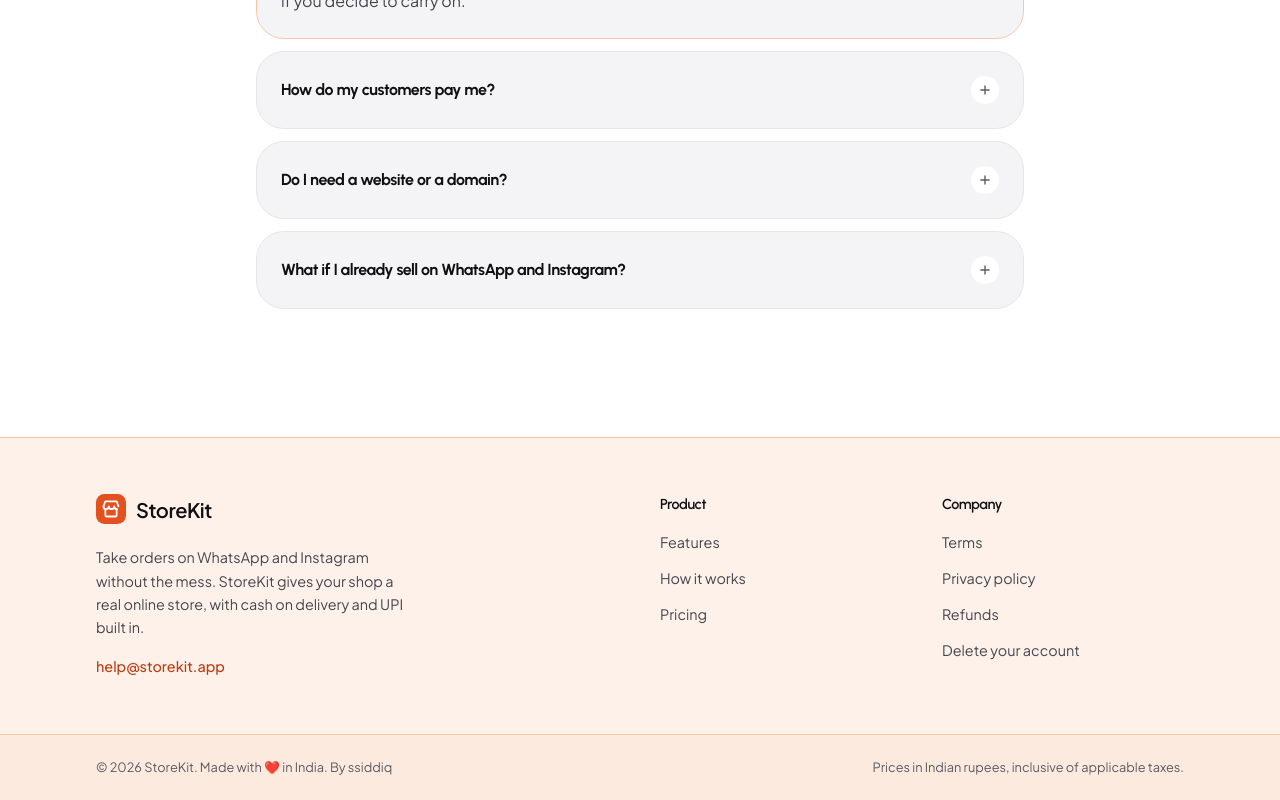
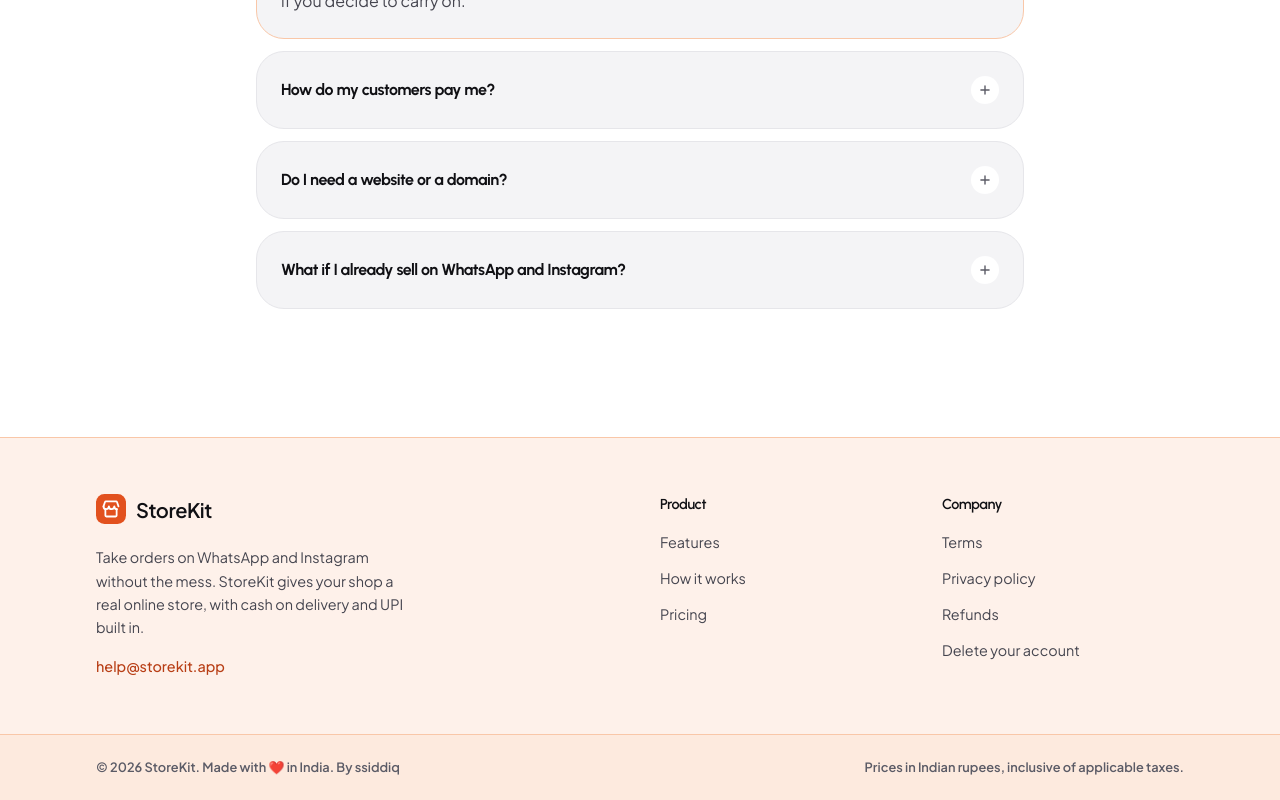
Before and after one commit to Siddiq3/ecommerc-saas-web, a Next.js app: page / in a window 1280 px wide. Shown: the part 9914-10714 px from the top of the page. Built offline with nearby package versions, Linux system fonts and the light colour scheme; no server answers; a web font is replaced by a local one.

Commit message:
Make footer copyright and tax note bold

```diff
--- a/components/SiteFooter.jsx
+++ b/components/SiteFooter.jsx
@@ -56,7 +56,7 @@ export function SiteFooter() {
       </div>
 
       <div className="border-t border-accent-200 bg-accent-100/50">
-        <div className="shell flex flex-col gap-2 py-6 text-xs text-ink-500 sm:flex-row sm:items-center sm:justify-between">
+        <div className="shell flex flex-col gap-2 py-6 text-xs font-bold text-ink-500 sm:flex-row sm:items-center sm:justify-between">
           <p>&copy; {new Date().getFullYear()} {SITE.name}. Made with <span role="img" aria-label="love">❤️</span> in India. By ssiddiq</p>
           <p>Prices in Indian rupees, inclusive of applicable taxes.</p>
         </div>
```
